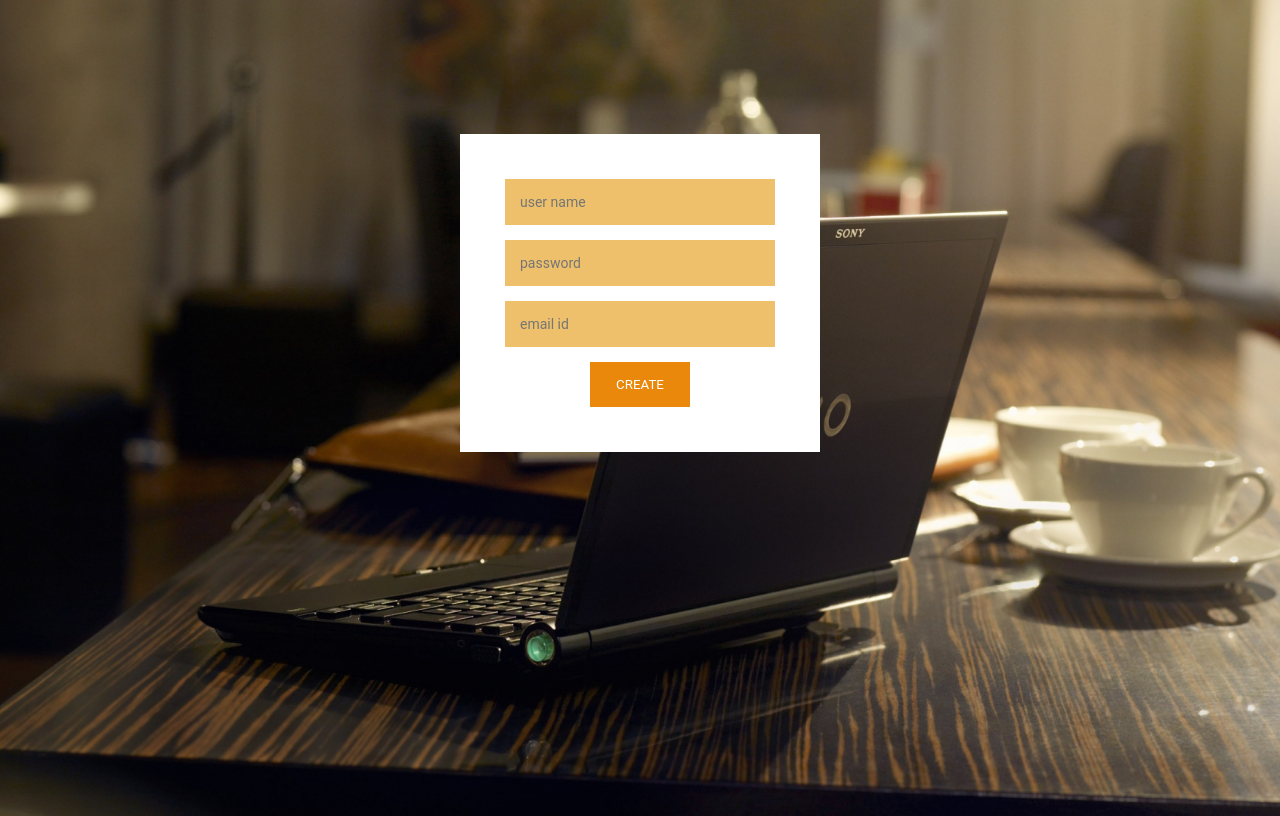
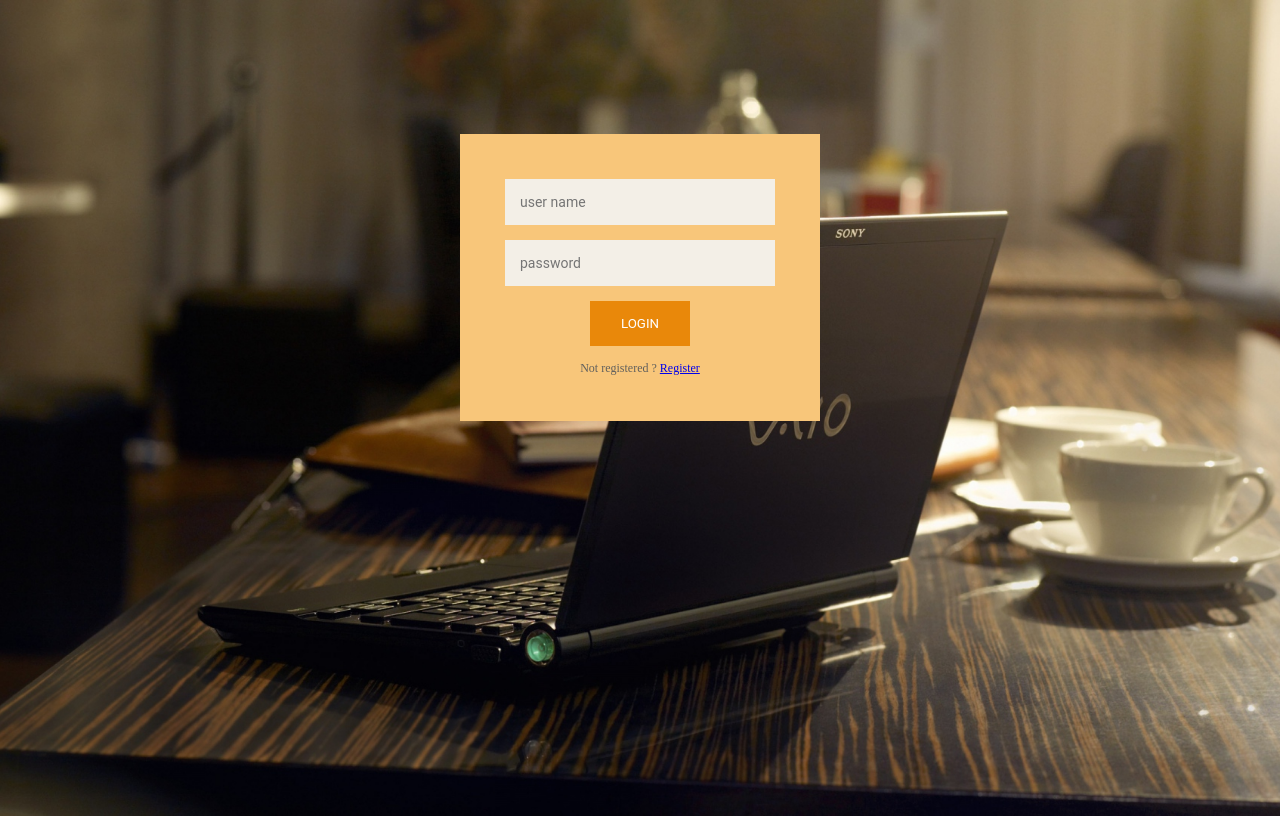
Before and after one commit to JridyFery/FormHandling, a plain HTML site: page index.html in a window 1280 px wide. Drawn offline with nearby package versions, Linux system fonts and the light colour scheme.

Commit message:
adding some jQuery features to switch between login and register

```diff
--- a/index.html
+++ b/index.html
@@ -17,9 +17,25 @@
                 <input type="password" placeholder="password">
                 <input type="email" placeholder="email id">
                 <button> Create</button>
+                <p class="message"> Already Registered ? <a href="#">Login </a></p>
+            </form>
+            <form class="login-form">
+                <input type="text" placeholder="user name" />
+                <input type="password" placeholder="password" />
+                <button> Login</button>
+                <p class="message">Not registered ? <a href="#">Register</a></p>
             </form>
         </div>
     </div>
+    <script src='https://code.jquery.com/jquery-3.4.1.min.js'> </script>
+    <script>
+        $('.message a').click(function () {
+            $('form').animate({
+                height: "toogle",
+                opacity: "toggle"},"slow");
+        });
+    </script>
+
 </body>
 
 </html>
--- a/main.css
+++ b/main.css
@@ -12,7 +12,7 @@ body{
 .Form{
     position:relative;
     z-index: 1;
-    background:#ffffff;
+    background:#f8c67a;
     max-width:360px;
     margin:0 auto 100px;
     padding:45px;
@@ -21,7 +21,7 @@ body{
 .Form input{
 font-family: "Roboto", sans-serif;
 outline :l ;
-background : #eec06b;
+background : #f3efe7;
 width:100%;
 border:0;
 margin: 0 0 15px;
@@ -42,3 +42,18 @@ font-size : 14px;
     font-size: 14;
     cursor: pointer;
 }
+.Form button:hover , .Form button:active{
+    background:#43A047;
+}
+.Form .message{
+    margin:15px 0 0 ;
+    color:aliceblue;
+    font-size:12px;
+}
+.Form .message{
+    color:rgb(97, 96, 93);
+    text-decoration: none;
+}
+.Form .register-form{
+    display:none;
+}
```
